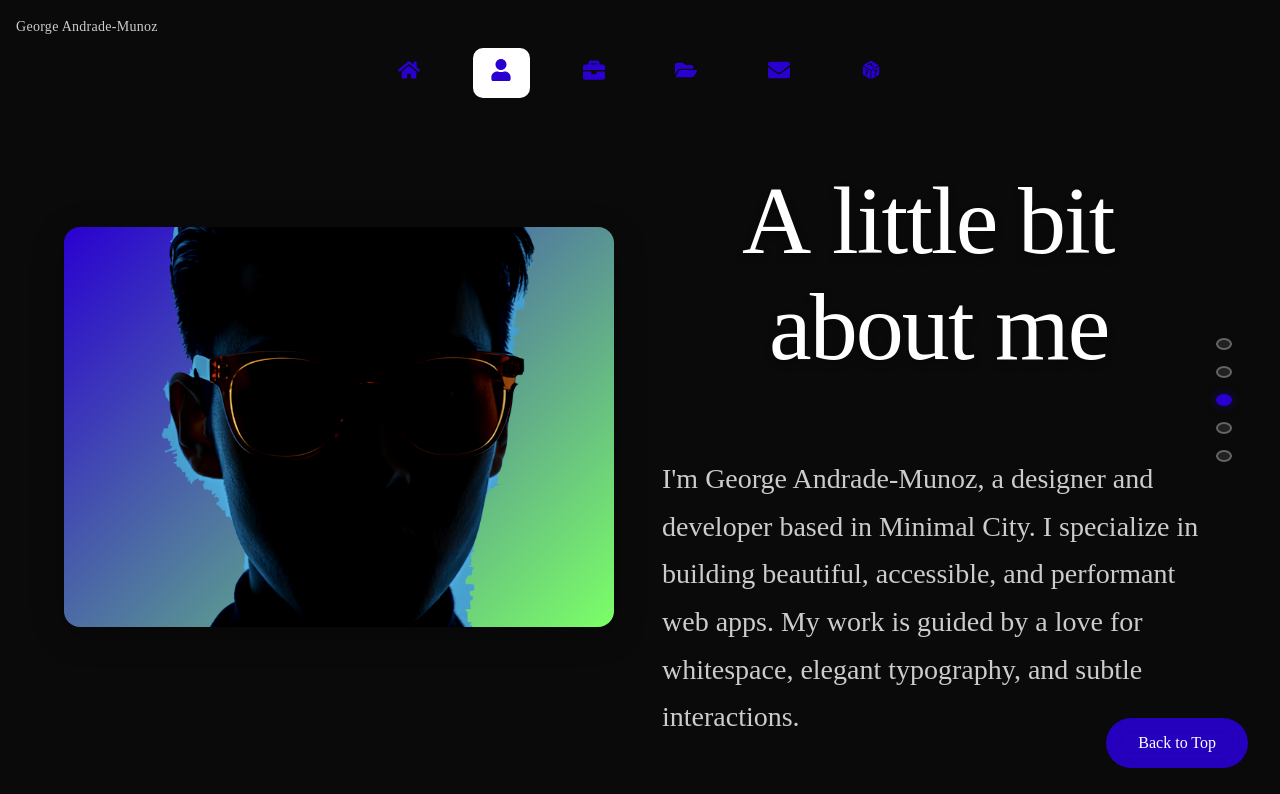
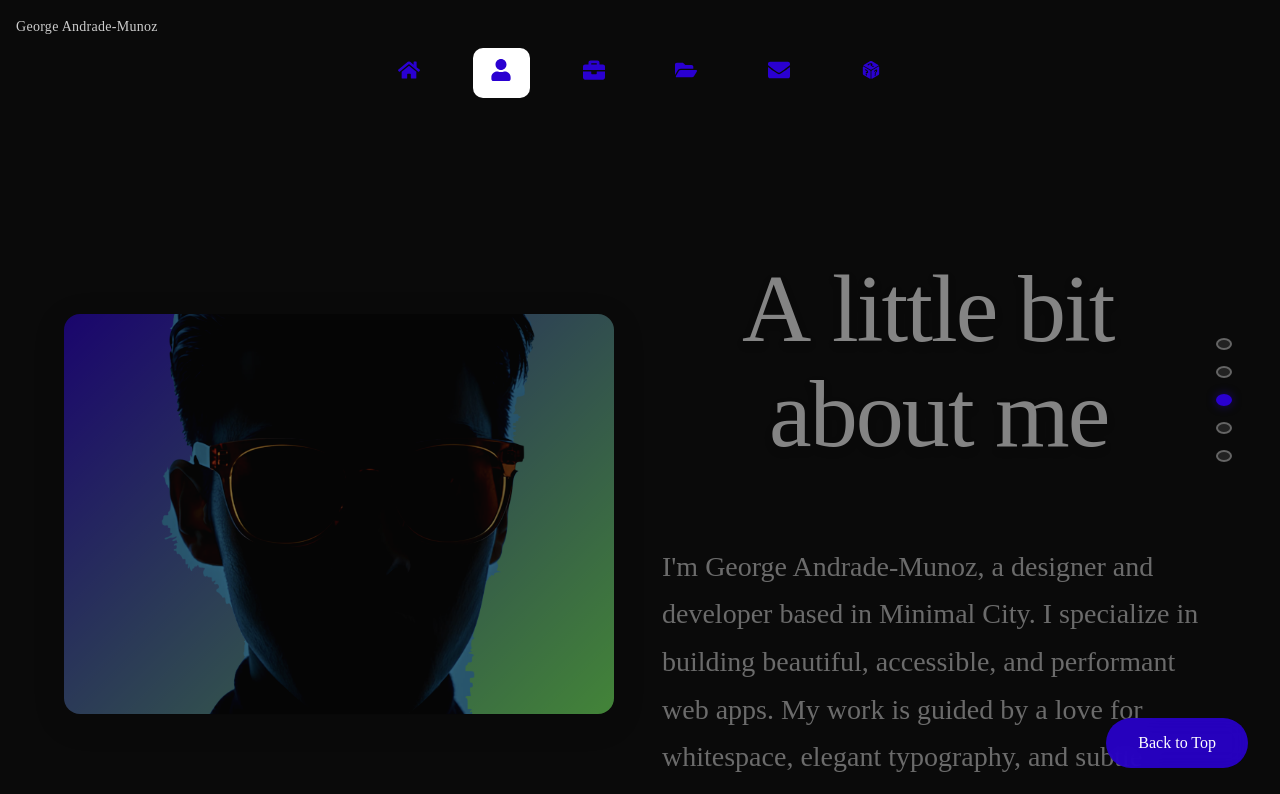
Before and after one commit to geogoesbeepboop/me-ui, a Next.js app: page /about in a window 1280 px wide. Shown: the top 794 px of the page. Built offline with nearby package versions, Linux system fonts and the light colour scheme; a web font is replaced by a local one.

Commit message:
Name no longer overlays over everything, spotlight animation for storybook sections in /about

```diff
--- a/src/app/about/page.module.css
+++ b/src/app/about/page.module.css
@@ -18,7 +18,7 @@
   position: relative;
   z-index: 1;
   width: 100%;
-  margin-top: -5%;
+  /* margin-top: -5%; */
 }
 
 /* Section Navigation Dots */
--- a/src/app/about/page.tsx
+++ b/src/app/about/page.tsx
@@ -1,5 +1,5 @@
 "use client"
-import { motion } from 'framer-motion';
+import { AnimatePresence, motion } from 'framer-motion';
 import BlurText from '@/components/BlurText';
 import Aurora from '@/backgrounds/Aurora';
 import Image from 'next/image';
@@ -116,6 +116,7 @@ export default function About() {
         ))}
       </div>
 
+      {/* Animated Section Content */}
       <div className={styles.storybookContent}>
         {sections.map((section, idx) => (
           <motion.section
@@ -123,9 +124,8 @@ export default function About() {
             id={section.key}
             className={`${styles.storySection} ${styles[`layout${section.layout.charAt(0).toUpperCase() + section.layout.slice(1)}`]}`}
             initial={{ opacity: 0, y: 60 }}
-            whileInView={{ opacity: 1, y: 0 }}
-            viewport={{ once: true, amount: 0.4 }}
-            transition={{ duration: 0.7, delay: idx * 0.1 }}
+            animate={activeSection === idx ? { opacity: 1, y: 0 } : { opacity: 0.5, y: 30 }}
+            transition={{ duration: 0.7, delay: 0 }}
           >
             <div className={styles.sectionImageWrap}>
               <Image
--- a/src/app/layout.tsx
+++ b/src/app/layout.tsx
@@ -1,7 +1,7 @@
 'use client'
 import type { Metadata } from "next";
 import "../styles/globals.css";
-import { ReactNode } from "react";
+import { ReactNode, useEffect, useState } from "react";
 import Navigation from "../components/Navigation";
 import Link from "next/link";
 
@@ -15,6 +15,14 @@ export default function RootLayout({
 }: {
   children: ReactNode;
 }) {
+  const [showMyName, setShowMyName] = useState(true);
+  useEffect(() => {
+    const handleScroll = () => {
+      setShowMyName(window.scrollY < 20);
+    };
+    window.addEventListener("scroll", handleScroll);
+    return () => window.removeEventListener("scroll", handleScroll);
+  }, []);
   return (
     <html lang="en">
       <head>
@@ -36,9 +44,8 @@ export default function RootLayout({
             position: "relative",
           }}
         >
-          <Link href="/" className={"myName"}>
-            <div
-            >
+          <Link href="/" className={"myName"} style={{ opacity: showMyName ? 1 : 0, pointerEvents: showMyName ? 'auto' : 'none', transition: 'opacity 0.3s' }}>
+            <div>
               George Andrade-Munoz
             </div>
           </Link>
```
